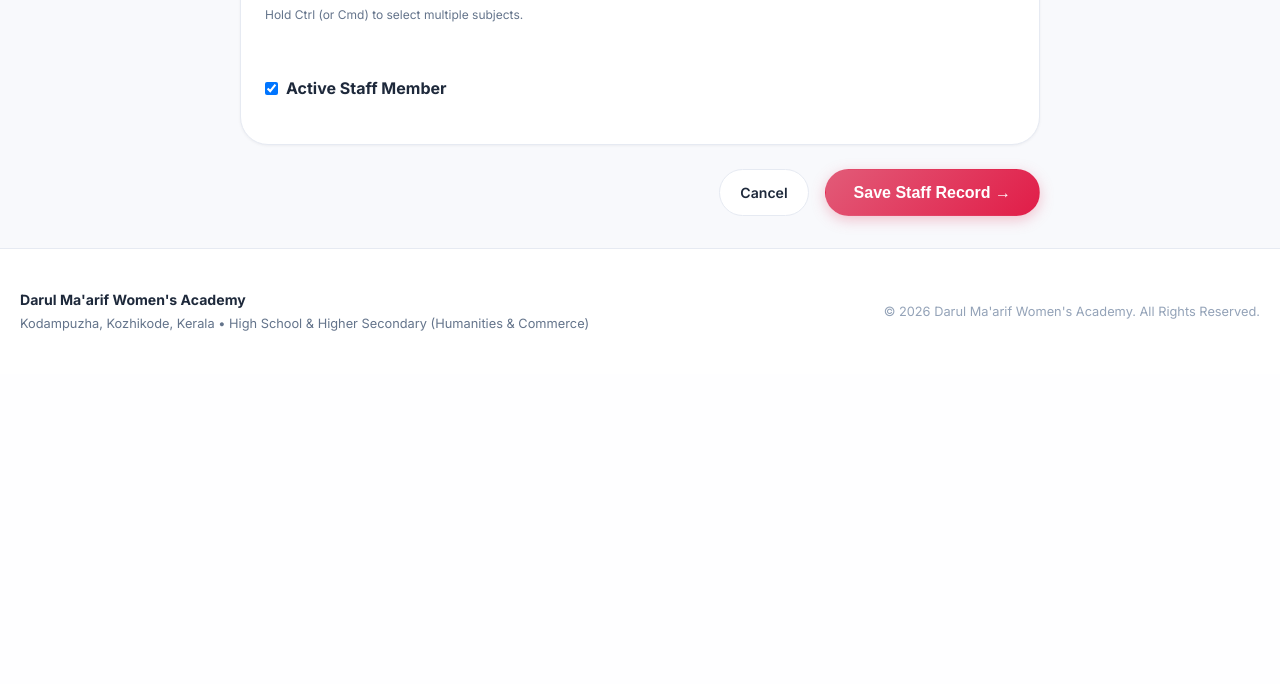
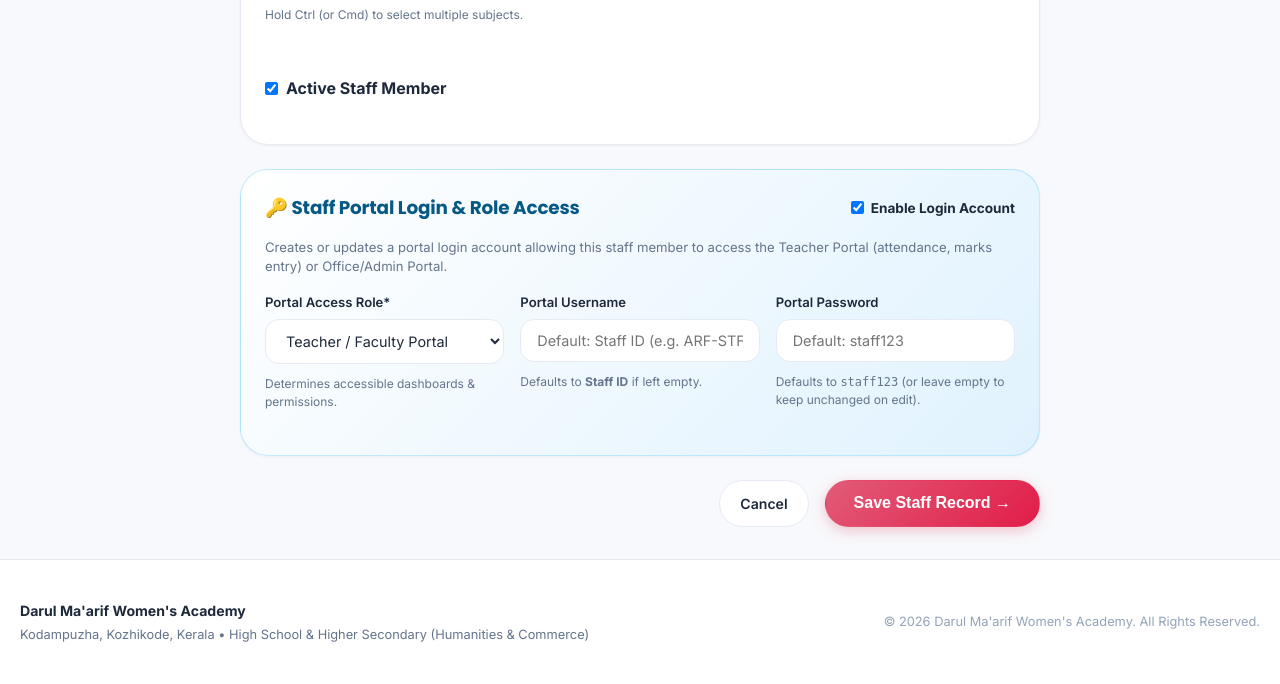
Before and after one commit to Suhailirfani/arifaWomens, a Django app: page /staff/add/ in a window 1280 px wide. Shown: the part 1094-1778 px from the top of the page. Before the commit the page ends 1425 px from the top, so only its background shows below. Run offline with Django 5.2, Linux system fonts and the light colour scheme; the visitor is signed in with stand-in values (Sample User, id 1); data that the repository does not hold is empty.

Commit message:
Add username & password credential fields to student & staff registration forms with single and bulk Excel upload support

```diff
--- a/staff/forms.py
+++ b/staff/forms.py
@@ -2,6 +2,45 @@ from django import forms
 from .models import StaffProfile
 
 class StaffProfileForm(forms.ModelForm):
+    create_login_account = forms.BooleanField(
+        required=False,
+        initial=True,
+        label="Create Staff Portal Login Account",
+        widget=forms.CheckboxInput(attrs={'class': 'form-check-input'})
+    )
+    ROLE_CHOICES = [
+        ('teacher', 'Teacher / Faculty Portal'),
+        ('office_staff', 'Office & Administrative Staff Portal'),
+        ('admin', 'Administrator Portal'),
+    ]
+    login_role = forms.ChoiceField(
+        choices=ROLE_CHOICES,
+        required=False,
+        initial='teacher',
+        label="Portal Access Role",
+        widget=forms.Select(attrs={'class': 'form-select'})
+    )
+    username = forms.CharField(
+        required=False,
+        max_length=150,
+        label="Portal Username",
+        widget=forms.TextInput(attrs={
+            'class': 'form-control',
+            'placeholder': 'Default: Staff ID (e.g. ARF-STF-05)'
+        }),
+        help_text="Leave blank to automatically use the Staff ID as the username."
+    )
+    password = forms.CharField(
+        required=False,
+        max_length=128,
+        label="Portal Password",
+        widget=forms.PasswordInput(attrs={
+            'class': 'form-control',
+            'placeholder': 'Default: staff123'
+        }),
+        help_text="Leave blank to use default 'staff123' (or keep current on edit)."
+    )
+
     class Meta:
         model = StaffProfile
         fields = [
@@ -23,3 +62,10 @@ class StaffProfileForm(forms.ModelForm):
             'is_active': forms.CheckboxInput(attrs={'class': 'form-check-input'}),
             'subjects_taught': forms.SelectMultiple(attrs={'class': 'form-select', 'size': 5}),
         }
+
+
+class StaffBulkUploadForm(forms.Form):
+    excel_file = forms.FileField(
+        widget=forms.FileInput(attrs={'class': 'form-control', 'accept': '.xlsx, .xls'}),
+        help_text="Upload .xlsx file following the Staff template structure."
+    )
--- a/staff/urls.py
+++ b/staff/urls.py
@@ -6,6 +6,8 @@ app_name = 'staff'
 urlpatterns = [
     path('', views.staff_list, name='staff_list'),
     path('add/', views.staff_create, name='staff_create'),
+    path('bulk-upload/', views.staff_bulk_upload, name='bulk_upload'),
+    path('download-template/', views.download_staff_template, name='download_template'),
     path('<int:staff_id>/', views.staff_profile, name='staff_profile'),
     path('<int:staff_id>/edit/', views.staff_edit, name='staff_edit'),
     path('<int:staff_id>/delete/', views.staff_delete, name='staff_delete'),
--- a/staff/views.py
+++ b/staff/views.py
@@ -1,10 +1,13 @@
 from django.shortcuts import render, get_object_or_404, redirect
 from django.contrib.auth.decorators import login_required
 from django.contrib import messages
+from django.http import HttpResponse
 from django.db.models import Q
 
+from accounts.models import User
 from .models import StaffProfile
-from .forms import StaffProfileForm
+from .forms import StaffProfileForm, StaffBulkUploadForm
+from .excel_utils import generate_staff_excel_template, parse_staff_bulk_excel
 
 @login_required
 def staff_list(request):
@@ -42,11 +45,43 @@ def staff_create(request):
     if request.method == 'POST':
         form = StaffProfileForm(request.POST, request.FILES)
         if form.is_valid():
-            staff = form.save()
+            staff = form.save(commit=False)
+            create_login = form.cleaned_data.get('create_login_account')
+            custom_username = form.cleaned_data.get('username')
+            custom_password = form.cleaned_data.get('password')
+            login_role = form.cleaned_data.get('login_role') or 'teacher'
+
+            if create_login:
+                username = custom_username.strip() if custom_username else staff.staff_id.strip()
+                raw_password = custom_password.strip() if custom_password else 'staff123'
+
+                user = User.objects.filter(username=username).first()
+                if not user:
+                    name_parts = staff.full_name.strip().split(' ', 1)
+                    first_name = name_parts[0]
+                    last_name = name_parts[1] if len(name_parts) > 1 else ''
+                    user = User.objects.create_user(
+                        username=username,
+                        password=raw_password,
+                        role=login_role,
+                        first_name=first_name,
+                        last_name=last_name,
+                        email=staff.email or '',
+                        phone_number=staff.phone or ''
+                    )
+                else:
+                    user.role = login_role
+                    if custom_password:
+                        user.set_password(raw_password)
+                    user.save()
+                staff.user = user
+
+            staff.save()
+            form.save_m2m()
             messages.success(request, f"Staff member '{staff.full_name}' ({staff.staff_id}) added successfully!")
             return redirect('staff:staff_profile', staff_id=staff.id)
     else:
-        form = StaffProfileForm()
+        form = StaffProfileForm(initial={'create_login_account': True, 'login_role': 'teacher'})
 
     return render(request, 'staff/staff_form.html', {'form': form, 'title': 'Add New Staff Member'})
 
@@ -57,11 +92,61 @@ def staff_edit(request, staff_id):
     if request.method == 'POST':
         form = StaffProfileForm(request.POST, request.FILES, instance=staff)
         if form.is_valid():
-            form.save()
+            staff = form.save(commit=False)
+            create_login = form.cleaned_data.get('create_login_account')
+            custom_username = form.cleaned_data.get('username')
+            custom_password = form.cleaned_data.get('password')
+            login_role = form.cleaned_data.get('login_role') or 'teacher'
+
+            if staff.user:
+                if custom_username and custom_username.strip() != staff.user.username:
+                    existing = User.objects.filter(username=custom_username.strip()).exclude(pk=staff.user.pk).first()
+                    if not existing:
+                        staff.user.username = custom_username.strip()
+                if custom_password:
+                    staff.user.set_password(custom_password.strip())
+                staff.user.role = login_role
+                staff.user.email = staff.email or staff.user.email
+                staff.user.phone_number = staff.phone or staff.user.phone_number
+                staff.user.save()
+            elif create_login:
+                username = custom_username.strip() if custom_username else staff.staff_id.strip()
+                raw_password = custom_password.strip() if custom_password else 'staff123'
+                user = User.objects.filter(username=username).first()
+                if not user:
+                    name_parts = staff.full_name.strip().split(' ', 1)
+                    first_name = name_parts[0]
+                    last_name = name_parts[1] if len(name_parts) > 1 else ''
+                    user = User.objects.create_user(
+                        username=username,
+                        password=raw_password,
+                        role=login_role,
+                        first_name=first_name,
+                        last_name=last_name,
+                        email=staff.email or '',
+                        phone_number=staff.phone or ''
+                    )
+                else:
+                    user.role = login_role
+                    if custom_password:
+                        user.set_password(raw_password)
+                    user.save()
+                staff.user = user
+
+            staff.save()
+            form.save_m2m()
             messages.success(request, f"Staff details for '{staff.full_name}' updated successfully!")
             return redirect('staff:staff_profile', staff_id=staff.id)
     else:
-        form = StaffProfileForm(instance=staff)
+        initial = {}
+        if staff.user:
+            initial['username'] = staff.user.username
+            initial['login_role'] = staff.user.role
+            initial['create_login_account'] = True
+        else:
+            initial['create_login_account'] = False
+            initial['login_role'] = 'teacher'
+        form = StaffProfileForm(instance=staff, initial=initial)
 
     return render(request, 'staff/staff_form.html', {'form': form, 'staff': staff, 'title': f'Edit Staff: {staff.full_name}'})
 
@@ -71,7 +156,10 @@ def staff_delete(request, staff_id):
     staff = get_object_or_404(StaffProfile, pk=staff_id)
     if request.method == 'POST':
         name = staff.full_name
-        staff.delete()
+        if staff.user:
+            staff.user.delete()
+        else:
+            staff.delete()
         messages.success(request, f"Staff member '{name}' has been deleted.")
         return redirect('staff:staff_list')
     return render(request, 'staff/staff_confirm_delete.html', {'staff': staff})
@@ -84,3 +172,44 @@ def staff_profile(request, staff_id):
         pk=staff_id
     )
     return render(request, 'staff/staff_profile.html', {'staff': staff})
+
+
+@login_required
+def staff_bulk_upload(request):
+    """
+    Bulk Excel upload: uploads .xlsx, parses rows, validates, and batch creates staff & login accounts.
+    """
+    if request.method == 'POST':
+        form = StaffBulkUploadForm(request.POST, request.FILES)
+        if form.is_valid():
+            excel_file = request.FILES['excel_file']
+            try:
+                created_count, updated_count, errors = parse_staff_bulk_excel(excel_file)
+                if created_count > 0 or updated_count > 0:
+                    messages.success(request, f"Bulk staff upload completed: {created_count} staff added, {updated_count} updated.")
+                if errors:
+                    for err in errors[:5]:
+                        messages.warning(request, err)
+                    if len(errors) > 5:
+                        messages.warning(request, f"...and {len(errors) - 5} more row warnings.")
+                return redirect('staff:staff_list')
+            except Exception as e:
+                messages.error(request, f"Error processing Excel file: {str(e)}")
+    else:
+        form = StaffBulkUploadForm()
+
+    return render(request, 'staff/staff_bulk_upload.html', {'form': form})
+
+
+@login_required
+def download_staff_template(request):
+    """
+    Download empty or prefilled Excel template for bulk staff registration.
+    """
+    excel_content = generate_staff_excel_template()
+    response = HttpResponse(
+        excel_content,
+        content_type='application/vnd.openxmlformats-officedocument.spreadsheetml.sheet'
+    )
+    response['Content-Disposition'] = 'attachment; filename="arifa_staff_bulk_upload_template.xlsx"'
+    return response
--- a/templates/staff/staff_form.html
+++ b/templates/staff/staff_form.html
@@ -85,6 +85,49 @@
       </div>
     </div>
 
+    <!-- Portal Login Credentials Bento Box -->
+    <div class="bento-card" style="margin-bottom: 1.5rem; border-color: rgba(56, 189, 248, 0.3); background: linear-gradient(135deg, var(--bg-surface), var(--sky-pastel));">
+      <div style="display: flex; justify-content: space-between; align-items: center; margin-bottom: 1rem; flex-wrap: wrap; gap: 0.5rem;">
+        <h3 style="font-size: 1.15rem; color: var(--sky-text); display: flex; align-items: center; gap: 0.5rem; margin: 0;">
+          🔑 Staff Portal Login &amp; Role Access
+        </h3>
+        <label style="display: flex; align-items: center; gap: 0.4rem; font-size: 0.85rem; font-weight: 700; cursor: pointer; margin: 0;">
+          {{ form.create_login_account }} Enable Login Account
+        </label>
+      </div>
+      <p style="font-size: 0.82rem; color: var(--text-muted); margin-bottom: 1rem;">
+        Creates or updates a portal login account allowing this staff member to access the Teacher Portal (attendance, marks entry) or Office/Admin Portal.
+      </p>
+      <div style="display: grid; grid-template-columns: repeat(auto-fit, minmax(220px, 1fr)); gap: 1rem;">
+        <div class="form-group">
+          <label class="form-label">Portal Access Role*</label>
+          {{ form.login_role }}
+          <span style="font-size: 0.75rem; color: var(--text-muted); display: block; margin-top: 0.25rem;">
+            Determines accessible dashboards &amp; permissions.
+          </span>
+          {% if form.login_role.errors %}<span style="color: var(--coral-primary); font-size: 0.78rem;">{{ form.login_role.errors }}</span>{% endif %}
+        </div>
+
+        <div class="form-group">
+          <label class="form-label">Portal Username</label>
+          {{ form.username }}
+          <span style="font-size: 0.75rem; color: var(--text-muted); display: block; margin-top: 0.25rem;">
+            Defaults to <b>Staff ID</b> if left empty.
+          </span>
+          {% if form.username.errors %}<span style="color: var(--coral-primary); font-size: 0.78rem;">{{ form.username.errors }}</span>{% endif %}
+        </div>
+
+        <div class="form-group">
+          <label class="form-label">Portal Password</label>
+          {{ form.password }}
+          <span style="font-size: 0.75rem; color: var(--text-muted); display: block; margin-top: 0.25rem;">
+            Defaults to <code>staff123</code> (or leave empty to keep unchanged on edit).
+          </span>
+          {% if form.password.errors %}<span style="color: var(--coral-primary); font-size: 0.78rem;">{{ form.password.errors }}</span>{% endif %}
+        </div>
+      </div>
+    </div>
+
     <div style="display: flex; justify-content: flex-end; gap: 1rem;">
       <a href="{% url 'staff:staff_list' %}" class="btn btn-secondary">Cancel</a>
       <button type="submit" class="btn btn-primary btn-lg">Save Staff Record &rarr;</button>
```
Also changed, not shown: staff/excel_utils.py (added, +184 -0 lines), students/excel_utils.py (+39 -5 lines), students/forms.py (+26 -0 lines), students/views.py (+79 -4 lines), templates/staff/staff_bulk_upload.html (added, +76 -0 lines), templates/staff/staff_list.html (+13 -4 lines), templates/students/student_form.html (+34 -0 lines).
